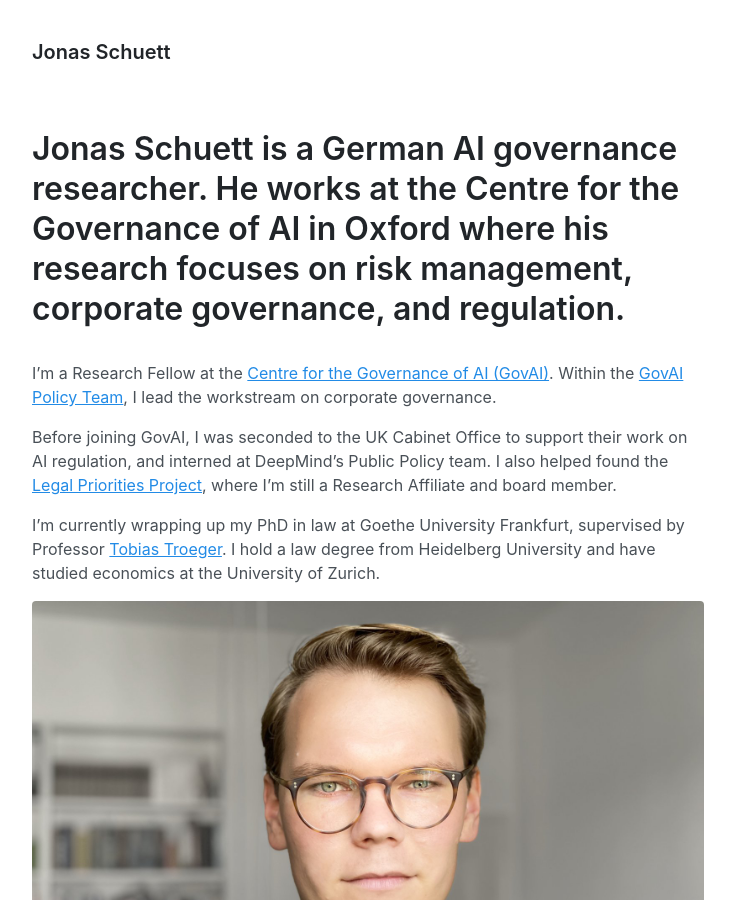
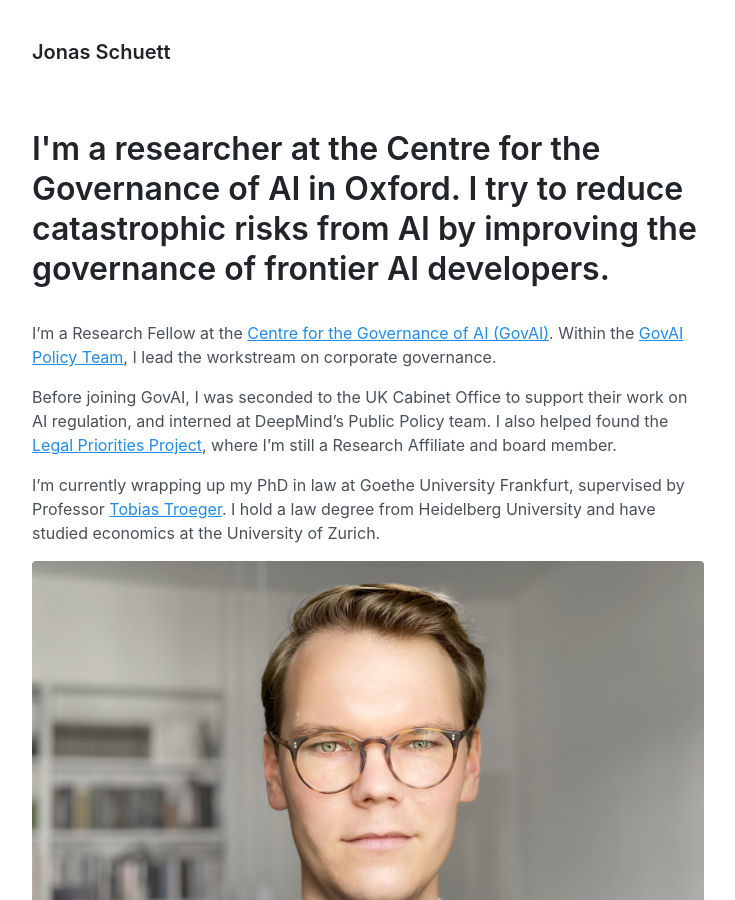
Before and after one commit to jonasschuett/jonasschuett.github.io, a Jekyll site: the page built from _posts/2020-04-04-introduction.md, in a window 1280 px wide and 900 px high. Shown: the whole window, without its empty margins (272-1007 px from the left). Built offline with Jekyll 4.4.1, drawn with Linux system fonts in a browser that asks for light colours.

Commit message:
Update 2020-04-04-introduction.md

```diff
--- a/_posts/2020-04-04-introduction.md
+++ b/_posts/2020-04-04-introduction.md
@@ -1,6 +1,6 @@
 ---
 layout: page
-title: Jonas Schuett is a German AI governance researcher. He works at the Centre for the Governance of AI in Oxford where his research focuses on risk management, corporate governance, and regulation.
+title: I'm a researcher at the Centre for the Governance of AI in Oxford. I try to reduce catastrophic risks from AI by improving the governance of frontier AI developers.
 ---
 
 <br>I'm a Research Fellow at the [Centre for the Governance of AI (GovAI)](https://www.governance.ai/). Within the [GovAI Policy Team](https://www.governance.ai/post/announcing-the-govai-policy-team), I lead the workstream on corporate governance.
```
